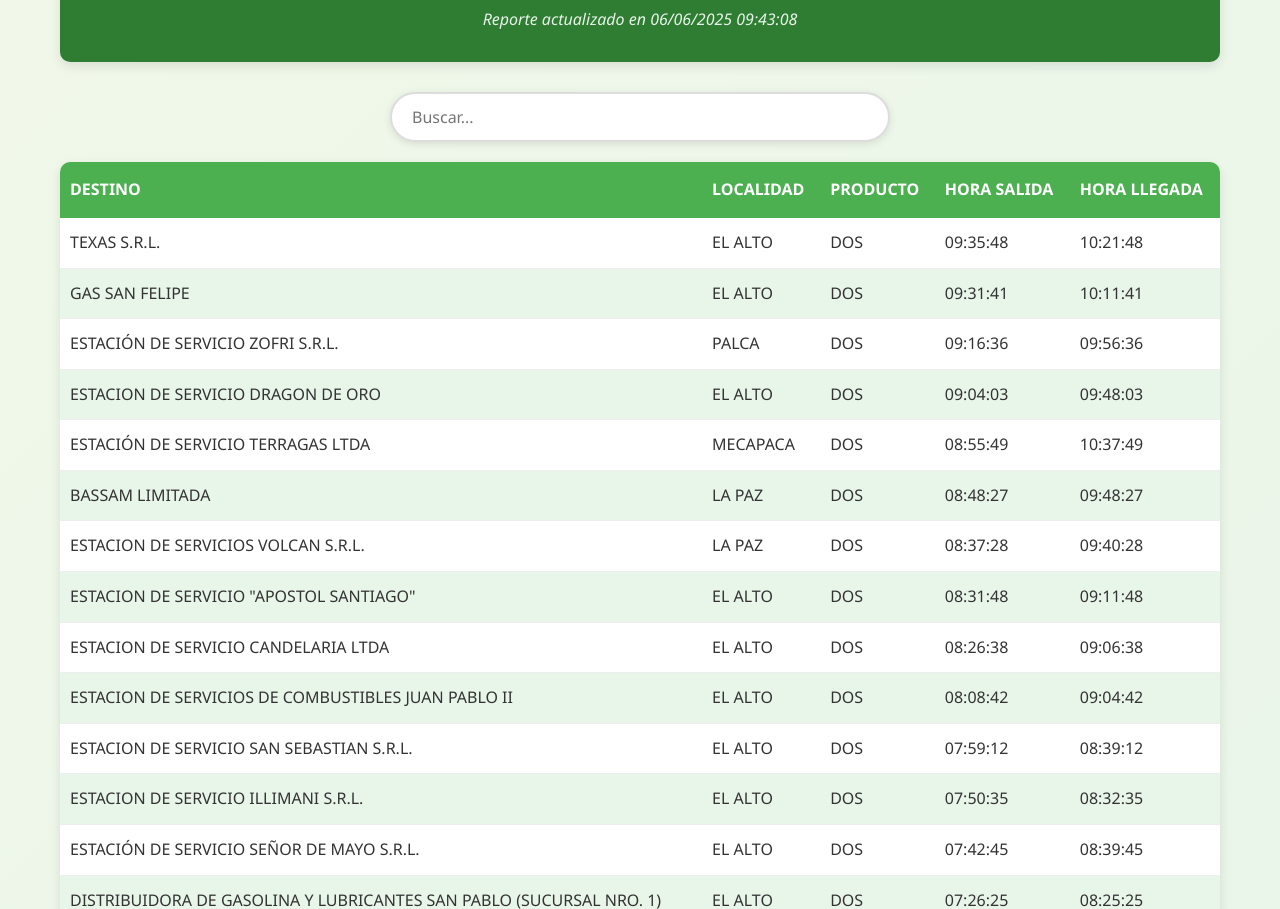
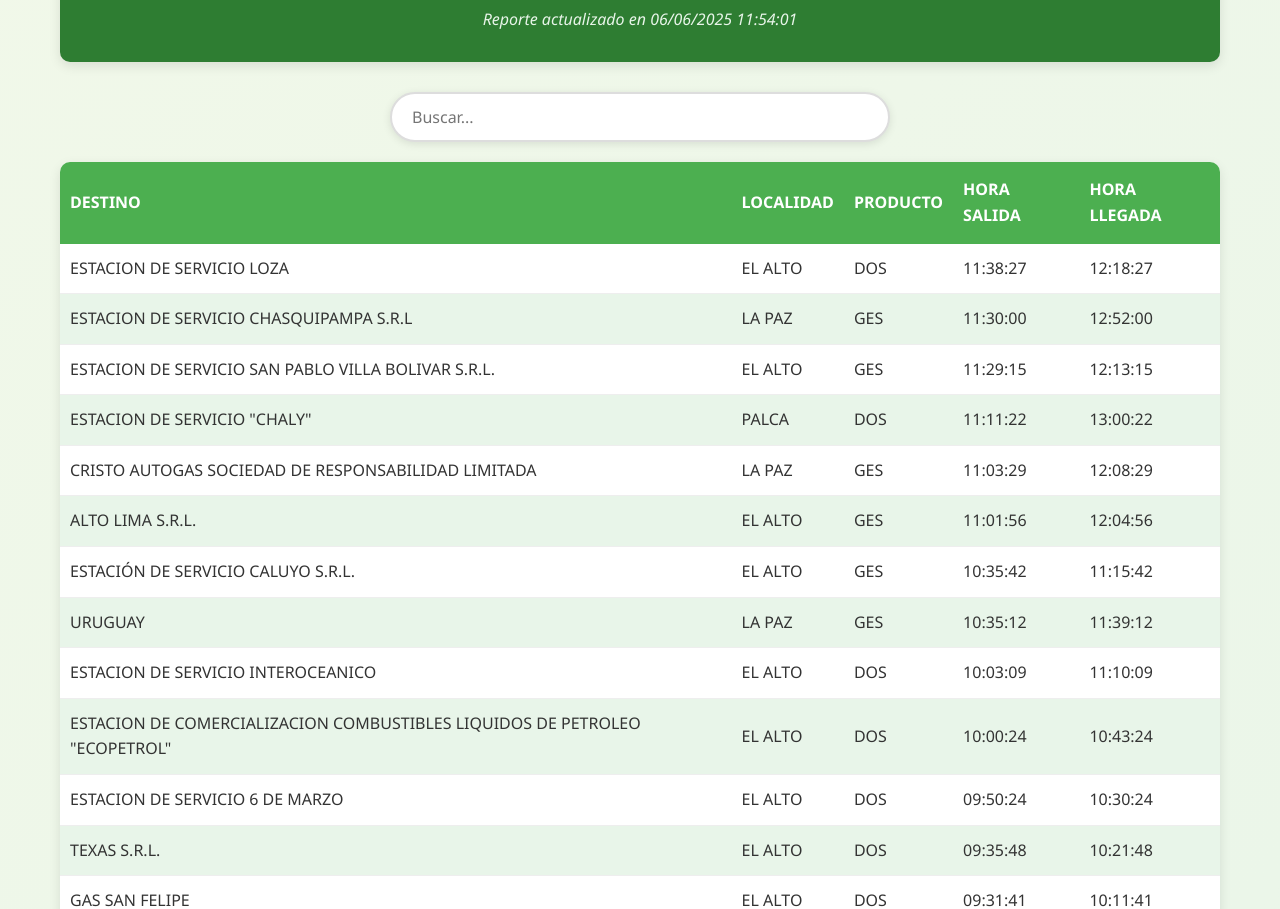
Before and after one commit to ANHINFORMA/reportedespachos, a plain HTML site: page index.html in a window 1280 px wide. Shown: the part 168-1077 px from the top of the page. Drawn offline with Linux system fonts and the light colour scheme.

Commit message:
Add files via upload

```diff
--- a/index.html
+++ b/index.html
@@ -147,9 +147,9 @@
 <body>
     <div class="container">
         <header>
-            <h1>REPORTE DE DESPACHOS DE COMBUSTIBLE</h1>
+            <h1>REPORTE DE DESPACHOS DE COMBUSTIBLE - LA PAZ</h1>
             <div class="subtitle">Horarios de salida y llegada Aproximada (DOS=DIESEL, GES=GASOLINA)</div>
-            <div class="update-time">Reporte actualizado en 06/06/2025 09:43:08</div>
+            <div class="update-time">Reporte actualizado en 06/06/2025 11:54:01</div>
         </header>
 
         <div class="search-container">
@@ -168,6 +168,94 @@
                     </tr>
                 </thead>
                 <tbody>
+
+    <tr>
+        <td>ESTACION DE SERVICIO LOZA</td>
+        <td>EL ALTO</td>
+        <td>DOS</td>
+        <td>11:38:27</td>
+        <td>12:18:27</td>
+    </tr>
+
+    <tr>
+        <td>ESTACION DE SERVICIO CHASQUIPAMPA S.R.L</td>
+        <td>LA PAZ</td>
+        <td>GES</td>
+        <td>11:30:00</td>
+        <td>12:52:00</td>
+    </tr>
+
+    <tr>
+        <td>ESTACION DE SERVICIO SAN PABLO VILLA BOLIVAR S.R.L.</td>
+        <td>EL ALTO</td>
+        <td>GES</td>
+        <td>11:29:15</td>
+        <td>12:13:15</td>
+    </tr>
+
+    <tr>
+        <td>ESTACION DE SERVICIO "CHALY"</td>
+        <td>PALCA</td>
+        <td>DOS</td>
+        <td>11:11:22</td>
+        <td>13:00:22</td>
+    </tr>
+
+    <tr>
+        <td>CRISTO AUTOGAS SOCIEDAD DE RESPONSABILIDAD LIMITADA</td>
+        <td>LA PAZ</td>
+        <td>GES</td>
+        <td>11:03:29</td>
+        <td>12:08:29</td>
+    </tr>
+
+    <tr>
+        <td>ALTO LIMA S.R.L.</td>
+        <td>EL ALTO</td>
+        <td>GES</td>
+        <td>11:01:56</td>
+        <td>12:04:56</td>
+    </tr>
+
+    <tr>
+        <td>ESTACIÓN DE SERVICIO CALUYO S.R.L.</td>
+        <td>EL ALTO</td>
+        <td>GES</td>
+        <td>10:35:42</td>
+        <td>11:15:42</td>
+    </tr>
+
+    <tr>
+        <td>URUGUAY</td>
+        <td>LA PAZ</td>
+        <td>GES</td>
+        <td>10:35:12</td>
+        <td>11:39:12</td>
+    </tr>
+
+    <tr>
+        <td>ESTACION DE SERVICIO INTEROCEANICO</td>
+        <td>EL ALTO</td>
+        <td>DOS</td>
+        <td>10:03:09</td>
+        <td>11:10:09</td>
+    </tr>
+
+    <tr>
+        <td>ESTACION DE COMERCIALIZACION COMBUSTIBLES LIQUIDOS DE PETROLEO "ECOPETROL"</td>
+        <td>EL ALTO</td>
+        <td>DOS</td>
+        <td>10:00:24</td>
+        <td>10:43:24</td>
+    </tr>
+
+    <tr>
+        <td>ESTACION DE SERVICIO 6 DE MARZO</td>
+        <td>EL ALTO</td>
+        <td>DOS</td>
+        <td>09:50:24</td>
+        <td>10:30:24</td>
+    </tr>
 
     <tr>
         <td>TEXAS S.R.L.</td>
@@ -350,7 +438,7 @@
         </div>
 
         <div class="footer">
-            <p>Generado el 06/06/2025 09:43:08 | © 2025 Sistema de Transportes</p>
+            <p>Generado el 06/06/2025 11:54:01 | © 2025 Sistema de Transportes</p>
         </div>
     </div>
 
```
